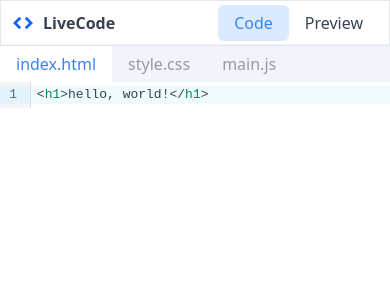
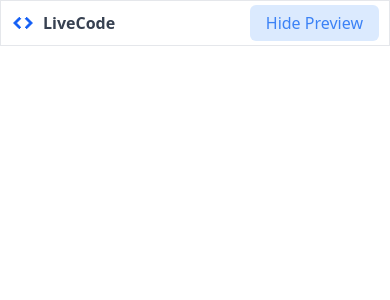
Before and after one commit to henryhale/livecode, a Vue app: page / in a window 390 px wide. Shown: the top 300 px of the page. Built offline with nearby package versions, Linux system fonts and the light colour scheme.

Commit message:
3 files modified, 2 added, 3 deleted

```diff
--- a/src/App.vue
+++ b/src/App.vue
@@ -1,7 +1,7 @@
 <script setup>
 import AppIcon from './components/AppIcon.vue';
 import NavBar from './components/NavBar.vue';
-import CodeEditor from './components/editor/index.vue';
+import CodeMirror from './components/CodeMirror.vue';
 import { computed, onMounted, reactive, ref, watchEffect } from 'vue';
 import { addPackage, renderPreview } from './composables/preview';
 
@@ -11,7 +11,7 @@ const files = reactive({
   'main.js': 'console.log(true);',
 });
 
-const showCode = ref(true);
+const showPreview = ref(true);
 
 const currentTab = ref('index.html');
 
@@ -51,21 +51,17 @@ onMounted(() => {
       </template>
       <button
         class="btn"
-        :class="{ active: showCode }"
-        @click="showCode = true"
+        :class="{ active: showPreview }"
+        @click="showPreview = !showPreview"
       >
-        Code
-      </button>
-      <button
-        class="btn"
-        :class="{ active: !showCode }"
-        @click="showCode = false"
-      >
-        Preview
+        {{ !showPreview ? 'Show ' : 'Hide ' }} Preview
       </button>
     </nav-bar>
-    <div class="main">
-      <div v-show="showCode">
+    <div class="main" :class="{ 'md:flex-row': showPreview }">
+      <div
+        class="flex-col h-full"
+        :class="[showPreview ? 'hidden md:flex md:w-1/2' : 'flex']"
+      >
         <div class="tabs">
           <button
             v-for="t in Object.keys(files)"
@@ -82,7 +78,7 @@ onMounted(() => {
             :key="file"
             v-show="currentTab === file"
           >
-            <CodeEditor
+            <CodeMirror
               :lang="getLang(file)"
               :file="file"
               :initialDoc="files[file]"
@@ -91,7 +87,11 @@ onMounted(() => {
           </div>
         </div>
       </div>
-      <div v-show="!showCode">
+      <div
+        v-show="showPreview"
+        class="h-full"
+        :class="{ 'md:w-1/2': showPreview }"
+      >
         <iframe
           ref="iframe"
           src="about:blank"
--- a/src/components/editor/index.vue
+++ b/src/components/CodeMirror.vue
@@ -1,5 +1,5 @@
 <script setup>
-import createEditor from './init';
+import createEditor from '../composables/editor';
 import {
   defineProps,
   reactive,
--- a/src/components/NavBar.vue
+++ b/src/components/NavBar.vue
@@ -21,9 +21,6 @@
   @apply flex flex-row items-center px-2.5 py-1;
 }
 .nav > div > div:first-child {
-  @apply flex-grow flex flex-row space-x-2 md:py-1.5 md:justify-center;
-}
-.nav > div > div:last-child {
-  @apply md:hidden;
+  @apply flex-grow flex flex-row space-x-2;
 }
 </style>
--- a/src/style.css
+++ b/src/style.css
@@ -18,7 +18,7 @@ body {
 }
 
 .btn {
-  @apply px-4 py-1.5 transition;
+  @apply px-4 py-1.5 transition hover:text-blue-600;
 }
 
 .btn.active {
@@ -26,11 +26,7 @@ body {
 }
 
 .main {
-  @apply h-full flex flex-col md:flex-row pt-11;
-}
-
-.main > div {
-  @apply h-full md:w-1/2 flex flex-col;
+  @apply h-full flex flex-col pt-11;
 }
 
 .tabs {
```
Also changed, not shown: src/composables/editor.js (renamed from src/components/editor/init.js), 1 other file (tests, documents, lock files or other folders).
